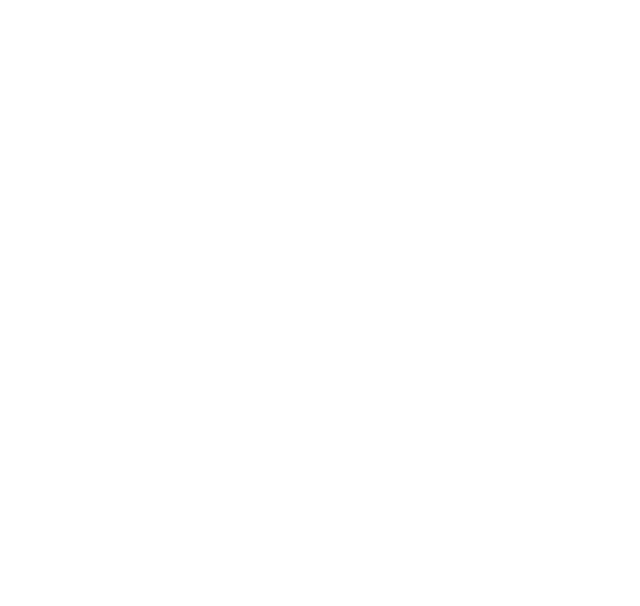
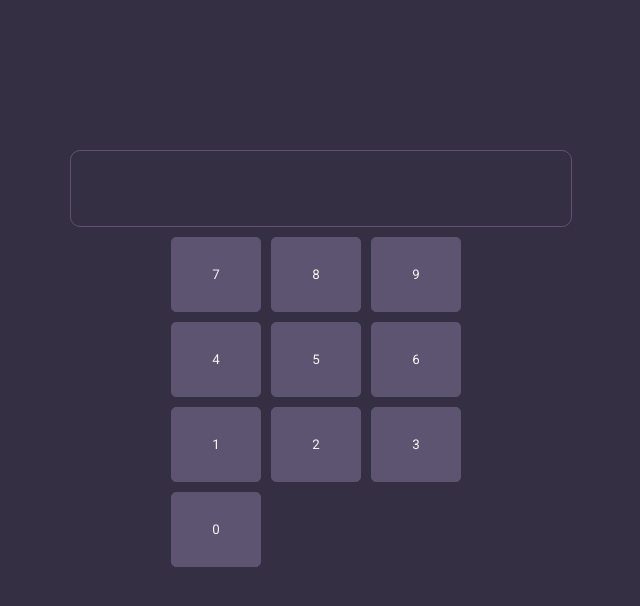
Before and after one commit to NassimNaoui/Calculator, a plain HTML site: page index.html in a window 1280 px wide. Shown: the whole page, without its empty margins (319-959 px from the left). Drawn offline with Linux system fonts and the light colour scheme.

Commit message:
Ajout des boutons en js

```diff
--- a/index.html
+++ b/index.html
@@ -2,13 +2,15 @@
 <html lang="en">
 <head>
     <meta charset="UTF-8">
-    <meta name="viewport" content="width=
-    , initial-scale=1.0">
+    <meta name="viewport" content="width=device-width, initial-scale=1.0">
     <link rel="stylesheet" href="styles.css">
     <title>Calculator</title>
 </head>
 <body>
-
+    <div id="container">
+        <div id="result"></div>
+        <div id="keybord"></div>
+    </div>
 <script src="myscripts.js"></script>
 </body>
 </html>
--- a/myscripts.js
+++ b/myscripts.js
@@ -0,0 +1,19 @@
+const containerKeyBord = document.getElementById('keybord')
+
+const digitCode = [0,1,2,3,4,5,6,7,8,9]
+const digitCodeSorted = digitCode.sort((a,b) => b-a);
+const operator = ['.','%','(',')','+','-','/','x','AC','=']
+
+
+/*for (let index = 0; index < (4*5); index++) {
+    const digit = document.createElement('div');
+    digit.classList.add('keycap');
+    containerKeyBord.appendChild(digit);
+}*/
+
+digitCodeSorted.forEach(digit => {
+    const button = document.createElement('button');
+    button.textContent = digit
+    button.classList.add('keycap');
+    containerKeyBord.appendChild(button);
+});
--- a/styles.css
+++ b/styles.css
@@ -0,0 +1,59 @@
+@import url('https://fonts.googleapis.com/css2?family=Amatic+SC:wght@400;700&family=Architects+Daughter&family=Patrick+Hand&family=Roboto:wght@400;500&display=swap');
+
+body {
+    margin: 0;
+    background-color: #352F44;
+    display: flex;
+    justify-content: center;
+    align-items: center;
+}
+
+#container {
+    display: flex;
+    flex-direction: column;
+    justify-content: center;
+    align-items: center;
+    padding: 150px;
+}
+
+#result {
+    height: 75px;
+    width: 500px;
+    border: 1px solid #5C5470;
+    border-radius: 10px;
+}
+
+#result:hover {
+    background-color: #5C5470;
+}
+
+#keybord {
+    display: flex;
+    flex-direction: row-reverse;
+    flex-wrap: wrap;
+    justify-content: left;
+    align-items:center;
+    height: 75px;
+    width: 300px;
+    gap : 10px;
+    margin: 10px;
+}
+
+#keybord .keycap {
+    display: flex;
+    justify-content: center;
+    align-items: center;
+    height: 75px;
+    width: 90px;
+    background-color: #5C5470;
+    border: 1px solid #5C5470;
+    border-radius: 5px;
+    font-family: Roboto;
+    font-size: smaller;
+    color: whitesmoke;
+}
+
+#keybord .keycap:hover {
+    background-color: #B9B4C7;
+    color: #352F44;
+}
```
